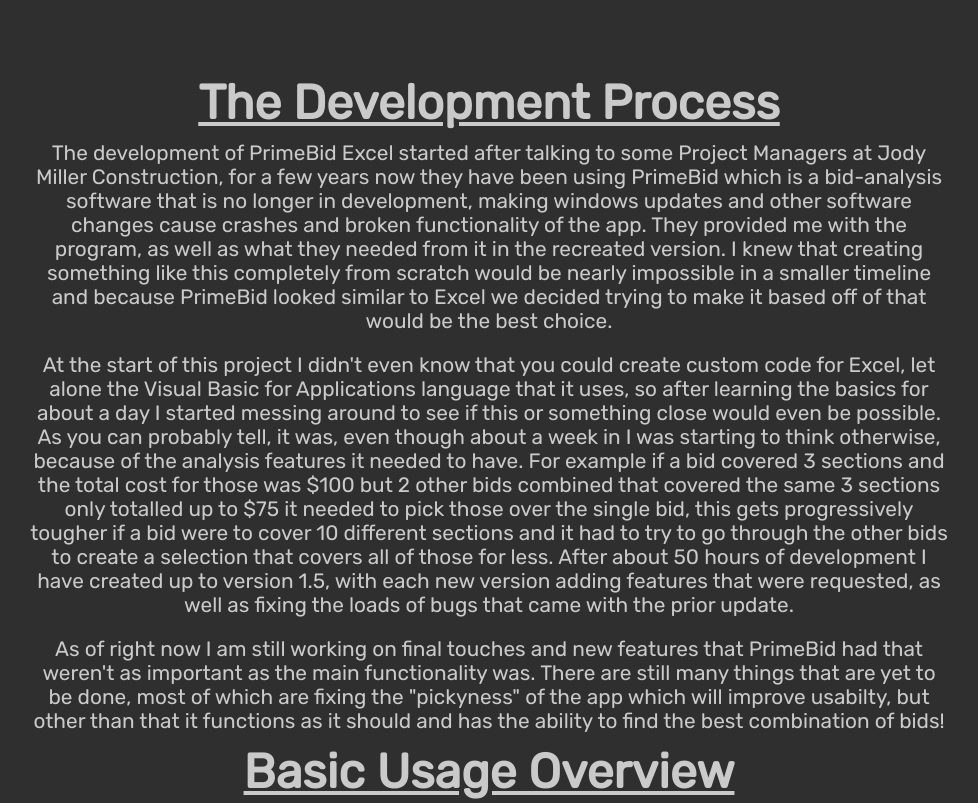
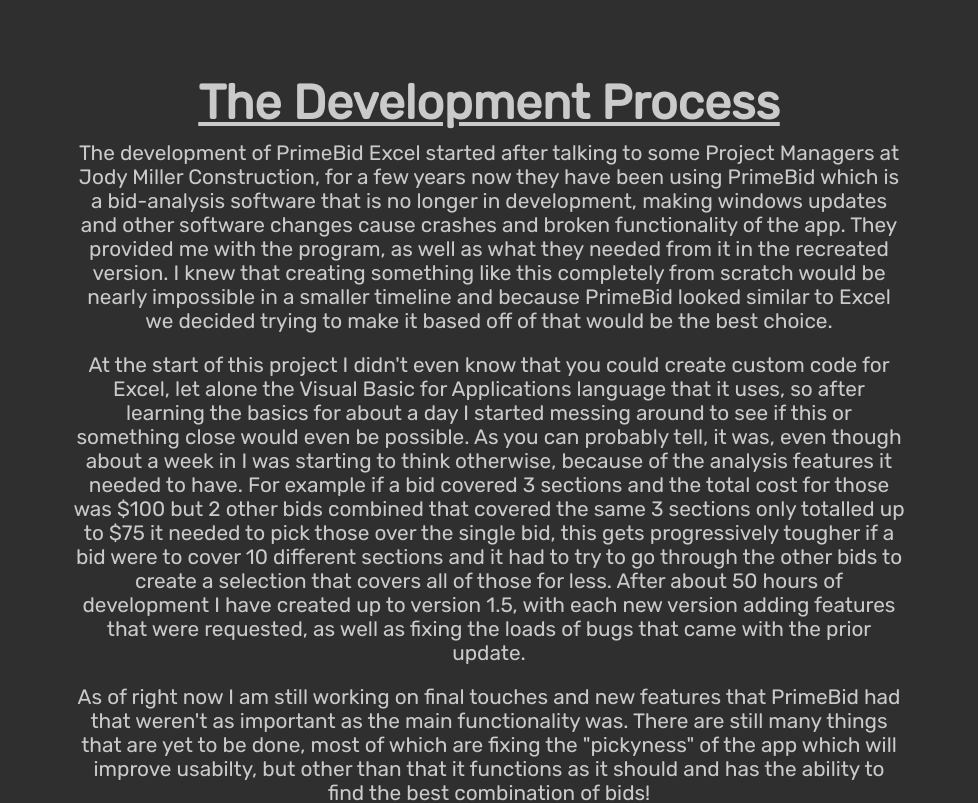
Before and after one commit to Brandon205/Portfolio, a React (Create React App) app: page /bidding-software in a window 1280 px wide. Shown: the part 441-1244 px from the top of the page, without its empty margins (151-1129 px from the left). Built offline with nearby package versions, Linux system fonts and the light colour scheme; the HTML template or start-up script is replaced by a standard one.

Commit message:
Scroll fixes

```diff
--- a/src/App.css
+++ b/src/App.css
@@ -160,7 +160,7 @@
   flex-direction: column;
   align-items: center;
   text-align: center;
-  max-width: 72vw;
+  max-width: 65vw;
   overflow: auto;
 }
 
--- a/src/Projects.js
+++ b/src/Projects.js
@@ -9,11 +9,15 @@
 import potterGoOld from './img/potterGo.png';
 import hueLiteOld from './img/HueLite.png';
 
-export default function Projects() {
+export default function Projects(props) {
   const [project1, setProject1] = useState(false);
   const [project2, setProject2] = useState(false);
   const [project3, setProject3] = useState(false);
   const [project4, setProject4] = useState(false);
+
+  const scrollTop = () => {
+    window.scrollTo({top: 0, behavior: "smooth"})
+  }
 
   let content1, content2, content3, content4;
   switch (true) {
@@ -29,7 +33,7 @@
             <h1>PrimeBid Excel</h1>
             <hr />
             <div className="button">
-              <Link to="/bidding-software">Example</Link>
+              <Link to="/bidding-software" onClick={scrollTop}>Example</Link>
             </div>
           </div>
         </>
```
